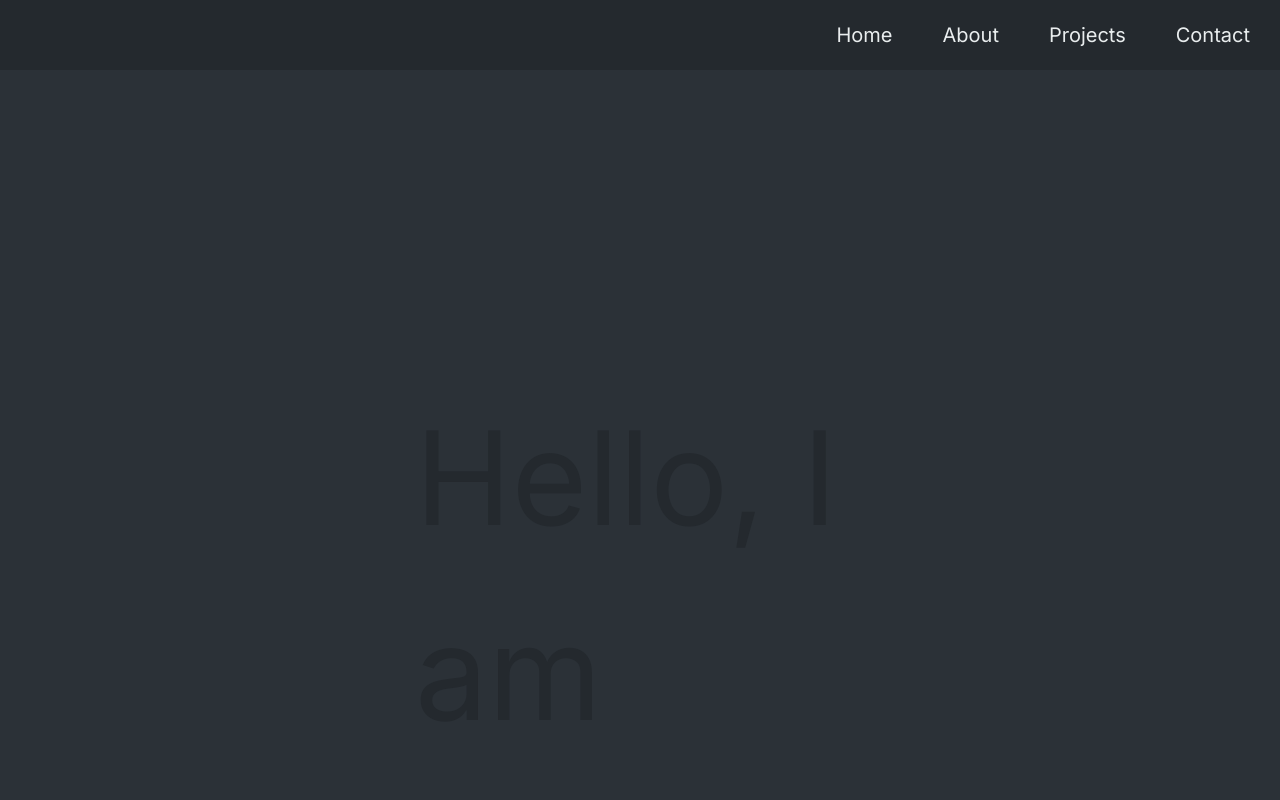
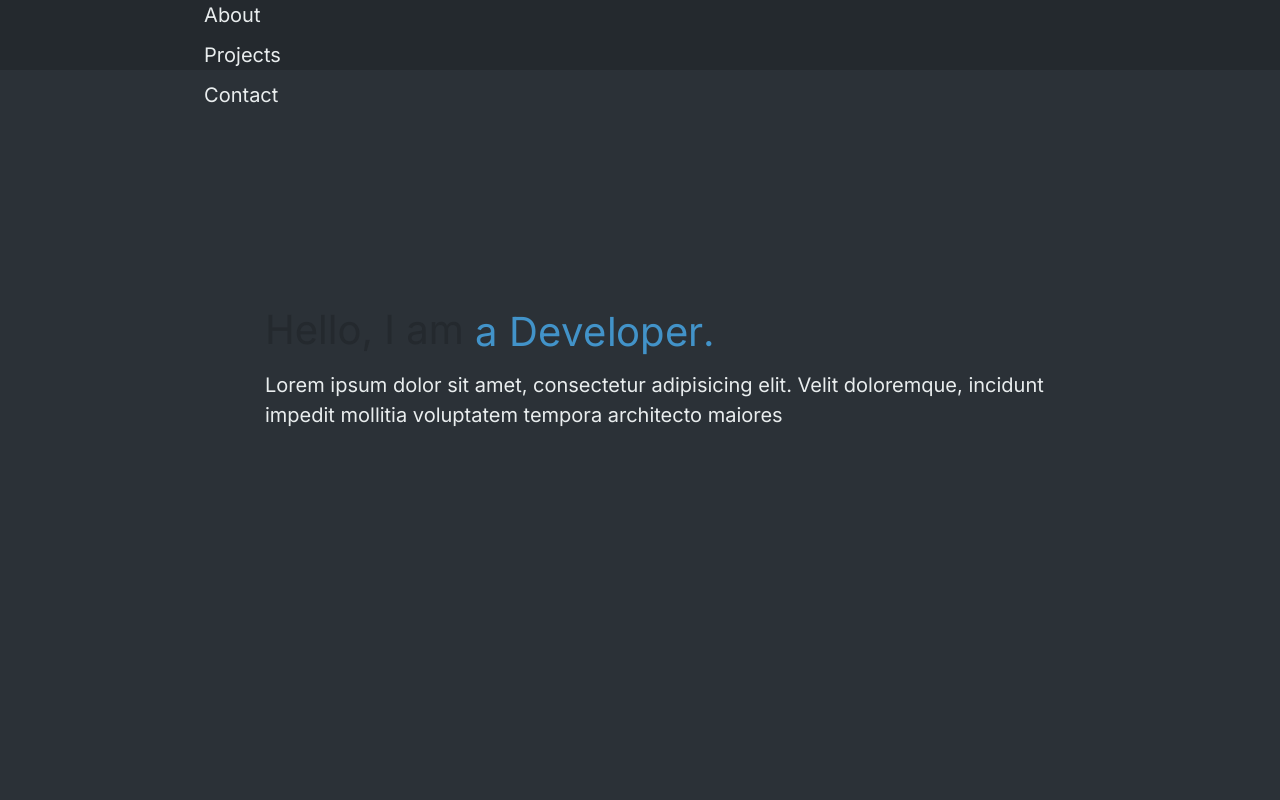
Before and after one commit to woho4u/portfolio, a Next.js app: page / in a window 1280 px wide. Shown: the top 800 px of the page. Built offline with nearby package versions, Linux system fonts and the light colour scheme.

Commit message:
update hero animation

```diff
--- a/app/components/header.tsx
+++ b/app/components/header.tsx
@@ -11,8 +11,13 @@ const Header = ({ className, Class }: Props) => {
   return (
     <>
       <div className={`w-full ${className} header px-10 py-4`}>
-        <div></div>
         <div className="navbar flex">
+
+          <div className="nav-block">
+            <a href="#">Oliver Kvamme Eriksen</a>
+          </div>
+
+          <div className="nav-block">
             <div className="nav-item">
               <Navlink title="Home" Class={Class} />
             </div>
@@ -25,6 +30,8 @@ const Header = ({ className, Class }: Props) => {
             <div className="nav-item">
               <Navlink link="#contact-me" title="Contact" Class={Class} />
             </div>
+          </div>
+
 
           {/* <div className="box-1">
             <div className="btn btn-one">
--- a/app/components/hero.tsx
+++ b/app/components/hero.tsx
@@ -1,4 +1,4 @@
-"use client";
+'use client'
 import React, { useEffect, useState } from "react";
 
 interface LettersProps {
@@ -15,6 +15,8 @@ const Letters = ({ words, colors }: LettersProps) => {
 
   useEffect(() => {
     const wordInterval = setInterval(() => {
+      console.log("useEffect wordinterval");
+
       setTransitionOut(true);
     }, 4000); // Change word every 4 seconds
 
@@ -23,15 +25,19 @@ const Letters = ({ words, colors }: LettersProps) => {
 
   useEffect(() => {
     if (transitionOut) {
+      console.log("useEffect transitionOut");
+
       const outInterval = setInterval(() => {
         setOutLetterIndex((prevIndex) => prevIndex + 1);
-      }, 50);
+      }, 20);
       return () => clearInterval(outInterval);
     }
   }, [transitionOut]);
 
   useEffect(() => {
     if (!applyBehind) {
+      console.log("useEffect behindTimeout");
+
       const behindTimeout = setTimeout(() => {
         setApplyBehind(true);
       }, 50);
@@ -41,9 +47,10 @@ const Letters = ({ words, colors }: LettersProps) => {
 
   useEffect(() => {
     if (applyBehind && currentLetterIndex < words[currentWordIndex].length) {
+      console.log("useEffect letterinterval");
       const letterInterval = setInterval(() => {
         setCurrentLetterIndex((prevIndex) => prevIndex + 1);
-      }, 50);
+      }, 40);
 
       return () => clearInterval(letterInterval);
     }
@@ -51,6 +58,7 @@ const Letters = ({ words, colors }: LettersProps) => {
 
   useEffect(() => {
     if (outLetterIndex === words[currentWordIndex].length) {
+      console.log("useEffect reset");
       setCurrentWordIndex((prevIndex) => {
         const nextIndex = (prevIndex + 1) % words.length;
         setCurrentLetterIndex(-1); // Reset letter index for the new word
@@ -65,7 +73,7 @@ const Letters = ({ words, colors }: LettersProps) => {
   return (
     <>
       {words.map((word, wordIndex) => (
-        <div className={`word ${colors[wordIndex]}`} key={wordIndex}>
+        <span className={`word ${colors[wordIndex]}`} key={wordIndex}>
           {word.split("").map((letter, letterIndex) => {
             let className = "out";
             if (wordIndex === currentWordIndex) {
@@ -78,12 +86,16 @@ const Letters = ({ words, colors }: LettersProps) => {
               }
             }
             return (
-              <span key={letterIndex} className={`letter ${className}`}>
-                {letter}
+              <span
+                key={letterIndex}
+                className={`letter ${className}`}
+                style={{ visibility: letter === " " ? "hidden" : "visible" }}
+              >
+                {letter === " " ? "\u00A0" : letter}
               </span>
             );
           })}
-        </div>
+        </span>
       ))}
     </>
   );
@@ -92,9 +104,9 @@ const Letters = ({ words, colors }: LettersProps) => {
 const Hero = () => {
   const words = [
     "Oliver Kvamme Eriksen.",
-    "a developer.",
-    "a graphic designer.",
-    "a learner.",
+    "a Developer.",
+    "a Graphic Designer.",
+    "a Learner.",
   ];
   const colors = ["wisteria", "belize", "pomegranate", "green"];
 
@@ -103,9 +115,13 @@ const Hero = () => {
       <div className="hero-container">
         <div className="hero-content">
           <div className="hero-title">
-            <p>Hello, I am</p>
+            <p>Hello, I am&nbsp;</p>
+            <span>
             <Letters colors={colors} words={words} />
-            <p className="hero-word-container"></p>
+            </span>
+          </div>
+          <div className="hero-para-container">
+            <p className="hero-para">Lorem ipsum dolor sit amet, consectetur adipisicing elit. Velit doloremque, incidunt impedit mollitia voluptatem tempora architecto maiores    </p>
           </div>
         </div>
       </div>
--- a/app/globals.css
+++ b/app/globals.css
@@ -14,6 +14,8 @@
 
   --pastelGreen: #8ecf8e;
   --pastelGreenDark: #78ac78;
+
+  --calibre: 'Calibre', 'Inter', 'San Francisco', 'SF Pro Text', -apple-system, system-ui, sans-serif;
 
   /* --offwhite: #F5F9E9; */
 
@@ -120,6 +122,25 @@ h1 {
 .offwhite-bg {
   color: var(--offwhite);
 } */
+.wisteria {
+  color: #b362d6;
+}
+
+.belize {
+  color: #4293c9;
+}
+
+.pomegranate {
+  color: #c55549;
+}
+
+.green {
+  color: #3dbca3;
+}
+
+.midnight {
+  color: #2c3e50;
+}
 
 .eerie-color {
   color: var(--eerieBlack)!important;
@@ -144,7 +165,6 @@ h1 {
   font-size: 60px;
 }
 
-
 .header {
   display: flex;
   justify-content:space-between;
@@ -165,7 +185,6 @@ h1 {
 }
 .sticky-header.visible {
   top: 0;
-
 }
 
 .navlink {
@@ -186,6 +205,10 @@ h1 {
   position: absolute;
 }
 
+
+/* HERO --------------------------------------------------- */
+
+
 .hero-container {
   display: flex;
   height: 100vh;
@@ -195,70 +218,55 @@ h1 {
   left: 0;
   width: 100%;
   background-color: var(--gray1);
+  padding-top: 300px;
+  justify-content: center;
 }
 
 .hero-content {
-  width: 100%;
+  width: 750px;
   display: flex;
   flex-direction: column;
   height: fit-content;
   justify-content: center;
 }
 
-
 .hero-title {
-  position: absolute;
+  position: relative;
   width: 450px;
-  left: 50%;
-  margin-left: -225px;
   height: 40px;
-  top: 50%;
-  margin-top: -20px;
+  font-size: 40px;
+  margin-bottom: 30px;
+  display: flex;
 }
 
 p {
   display: inline-block;
   vertical-align: top;
   margin: 0;
+  font-family: var(--calibre);
 }
 
 .word {
   position: absolute;
-  width: 220px;
+  width: 650px;
+  margin-bottom: -20px;
   opacity: 1;
   transition: opacity 0.4s;
+  margin-top: 2px;
 }
 
-/* .letter {
-  display: inline-block;
-  transition: transform 0.4s, opacity 0.4s;
-}
-
-.letter.out {
-  transform: translateY(-100%);
-  opacity: 0;
-}
-
-.letter.behind {
-  transform: translateY(100%);
-}
-
-.letter.in {
-  transform: translateY(0);
-  opacity: 1;
-} */
 
 .letter {
   display: inline-block;
   position: relative;
   float: left;
   transform: translateZ(25px);
-  transform-origin: 50% 50% 25px;
+  transform-origin: 50% 50% 15px;
 }
 
 .letter.out {
   transform: rotateX(90deg);
-  transition: transform 0.32s cubic-bezier(0.55, 0.055, 0.675, 0.19);
+  transition: transform 0.32s cubic-bezier(0.55, 0.025, 0.675, 0.19);
 }
 
 .letter.behind {
@@ -270,46 +278,32 @@ p {
   transition: transform 0.38s cubic-bezier(0.175, 0.885, 0.32, 1.275);
 }
 
-.wisteria {
-  color: #8e44ad;
-}
-
-.belize {
-  color: #2980b9;
-}
-
-.pomegranate {
-  color: #c0392b;
-}
-
-.green {
-  color: #16a085;
-}
-
-.midnight {
-  color: #2c3e50;
+.hero-para {
+  font-size: 20px;
+  color: var(--offwhite);
+  font-family: var(--calibre);
+  width: 40em;
 }
 
 
 
+
 @media screen and (min-height: 940px) and (max-width: 1850px){
-  .hero-img {
-    right: -2300px;
-  }
+
 }
 
 @media screen and (max-width: 1639px){
-  .hero-card {
-    width: 680px;
-  }
+
 }
 @media screen and (max-width: 1430px){
-  .hero-title {
-    font-size: 130px;
-    height: 130px;
-  }
+
 
 }
+
+
+
+/* MAIN ----------------------------------------------------------------- */
+
 
 
 .field-label {
```
Lines whose indentation alone changed are shown as unchanged.
